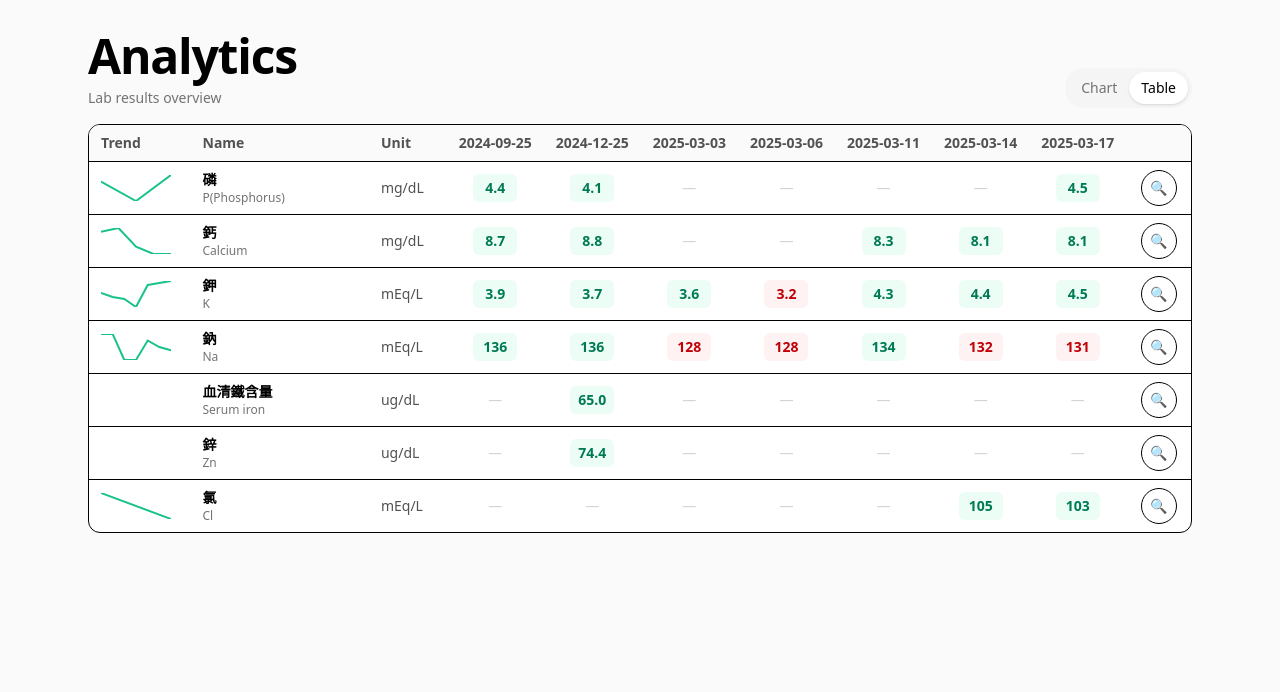
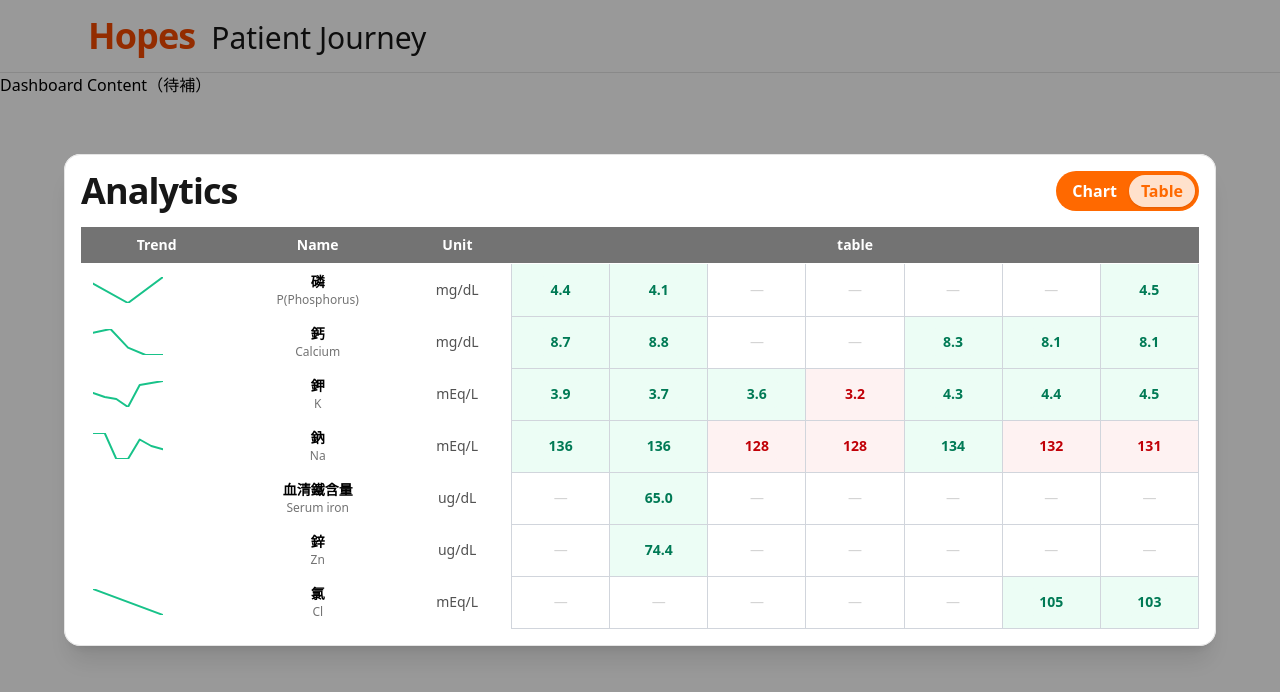
Before and after one commit to quanting56/muen-frontend-test, a Vue app: page / in a window 1280 px wide. Both pictures are taken after a click on the button "Table". Shown: the top 692 px of the page. Built offline with nearby package versions, Linux system fonts and the light colour scheme.

Commit message:
feat: 完成遮罩樣式與大致完成Table頁面

```diff
--- a/src/App.vue
+++ b/src/App.vue
@@ -1,10 +1,22 @@
 <template>
-  <div class="min-h-screen bg-neutral-50">
-    <div class="max-w-6xl mx-auto px-6 py-8">
+  <div>
+    <header class="bg-white border-b border-neutral-200">
+      <div class="max-w-6xl mx-auto px-6 py-4 flex items-baseline gap-4">
+        <span class="text-4xl font-black tracking-tight text-orange-600">Hopes</span>
+        <span class="text-3xl text-neutral-900">Patient Journey</span>
+      </div>
+    </header>
+
+    <main>Dashboard Content（待補）</main>
+
+    <!-- Modal -->
+    <Teleport to="body">
+      <div class="fixed inset-0 z-50 bg-black/40 flex items-center justify-center p-6">
+        <div class="w-full max-w-6xl bg-neutral-50 rounded-2xl shadow-xl overflow-hidden">
+          <section class="rounded-2xl border border-neutral-200 bg-white shadow-sm p-4">
             <div class="flex items-end justify-between gap-4 mb-4">
               <div>
-          <h1 class="text-5xl font-black tracking-tight">Analytics</h1>
-          <div class="text-sm text-neutral-500 mt-2">Lab results overview</div>
+                <h1 class="text-4xl font-semibold tracking-tight text-neutral-900">Analytics</h1>
               </div>
 
               <ModeToggle v-model="mode" />
@@ -22,9 +34,12 @@
             <div v-else>
               <LabChartList :labs="labs" @open-chart="openChart" />
             </div>
+          </section>
         </div>
 
         <ChartModal :open="isModalOpen" :lab="selected" @close="closeChart" />
+      </div>
+    </Teleport>
   </div>
 </template>
 
--- a/src/components/LabChartList.vue
+++ b/src/components/LabChartList.vue
@@ -25,7 +25,7 @@
         </div>
 
         <button
-          class="inline-flex items-center justify-center w-10 h-10 rounded-full border hover:bg-neutral-50"
+          class="inline-flex items-center justify-center w-9 h-9 rounded-full bg-orange-400 hover:bg-orange-400/50 cursor-pointer"
           @click="emit('open-chart', lab)"
           title="Expand"
         >
--- a/src/components/LabTable.vue
+++ b/src/components/LabTable.vue
@@ -1,35 +1,49 @@
 <template>
-  <div class="overflow-auto rounded-xl border bg-white">
-    <table class="min-w-225 w-full text-sm">
-      <thead class="bg-neutral-50 text-neutral-600">
+  <div class="overflow-auto bg-white">
+    <table class="min-w-225 w-full text-sm border-collapse">
+      <thead class="bg-neutral-500">
         <tr>
-          <th class="px-3 py-2 text-left w-27.5">Trend</th>
-          <th class="px-3 py-2 text-left w-65">Name</th>
-          <th class="px-3 py-2 text-left w-22.5">Unit</th>
-          <th v-for="d in allDates" :key="d" class="px-3 py-2 text-center whitespace-nowrap">
+          <th class="px-3 py-2 text-white w-min-30 border-b">Trend</th>
+          <th class="px-3 py-2 text-white border-b">Name</th>
+          <th class="px-3 py-2 text-white w-min-20 border-b">Unit</th>
+          <!-- <th
+            v-for="d in allDates"
+            :key="d"
+            class="px-3 py-2 text-center whitespace-nowrap border-b border-l"
+          >
             {{ d }}
+          </th> -->
+          <th
+            class="px-3 py-2 text-white border-b"
+            :colspan="allDates.length"
+          >
+            table
           </th>
-          <th class="px-3 py-2 text-center w-17.5"></th>
+          <!-- <th class="px-3 py-2 text-center w-17.5"></th> -->
         </tr>
       </thead>
 
       <tbody>
-        <tr v-for="lab in labs" :key="lab.lab_code" class="border-t">
+        <tr
+          v-for="lab in labs"
+          :key="lab.lab_code"
+        >
           <td class="px-3 py-2 text-neutral-700">
             <Sparkline :values="toSeries(lab).map(p => p.value)" class="text-emerald-500" />
           </td>
 
-          <td class="px-3 py-2">
+          <td class="px-3 py-2 text-center">
             <div class="font-semibold">{{ lab.lab_name_ch }}</div>
             <div class="text-xs text-neutral-500">{{ lab.lab_name_en }}</div>
           </td>
 
-          <td class="px-3 py-2 text-neutral-600">{{ lab.lab_unit }}</td>
+          <td class="px-3 py-2 text-neutral-600 text-center">{{ lab.lab_unit }}</td>
 
           <td
             v-for="d in allDates"
             :key="lab.lab_code + d"
-            class="px-2 py-2 text-center"
+            class="px-2 py-2 text-center border border-gray-300 tabular-nums"
+            :class="getRec(lab.lab_code, d) ? cellClass(getRec(lab.lab_code, d).abnormal) : ''"
           >
             <template v-if="recordMap.get(lab.lab_code)?.get(d)">
               <span
@@ -45,15 +59,15 @@
             </template>
           </td>
 
-          <td class="px-3 py-2 text-center">
+          <!-- <td class="px-3 py-2 text-center">
             <button
-              class="inline-flex items-center justify-center w-9 h-9 rounded-full border hover:bg-neutral-50"
+              class="inline-flex items-center justify-center w-9 h-9 rounded-full bg-orange-400 hover:bg-orange-400/50 cursor-pointer"
               @click="emit('open-chart', lab)"
               title="Expand"
             >
               🔍
             </button>
-          </td>
+          </td> -->
         </tr>
       </tbody>
     </table>
@@ -62,7 +76,7 @@
 
 <script setup>
 import Sparkline from "./Sparkline.vue";
-import { getLatestRecord, toSeries } from "../utils/labs";
+import { toSeries } from "../utils/labs";
 
 const props = defineProps({
   labs: { type: Array, default: () => [] },
@@ -77,4 +91,8 @@ function cellClass(abn) {
   if (abn === "H") return "bg-orange-50 text-orange-700";
   return "bg-emerald-50 text-emerald-700";
 }
+
+function getRec(code, date) {
+  return props.recordMap.get(code)?.get(date) ?? null;
+}
 </script>
--- a/src/components/ModeToggle.vue
+++ b/src/components/ModeToggle.vue
@@ -1,15 +1,15 @@
 <template>
-  <div class="inline-flex rounded-full bg-neutral-100 p-1">
+  <div class="inline-flex rounded-full bg-orange-500 p-1">
     <button
-      class="px-3 py-1.5 text-sm rounded-full"
-      :class="modelValue === 'chart' ? 'bg-white shadow' : 'text-neutral-500'"
+      class="px-3 py-1 font-bold rounded-full"
+      :class="modelValue === 'chart' ? 'bg-white/80 shadow text-orange-500' : 'text-white'"
       @click="emit('update:modelValue', 'chart')"
     >
       Chart
     </button>
     <button
-      class="px-3 py-1.5 text-sm rounded-full"
-      :class="modelValue === 'table' ? 'bg-white shadow' : 'text-neutral-500'"
+      class="px-3 py-1 font-bold rounded-full"
+      :class="modelValue === 'table' ? 'bg-white/80 shadow text-orange-500' : 'text-white'"
       @click="emit('update:modelValue', 'table')"
     >
       Table
--- a/src/components/Sparkline.vue
+++ b/src/components/Sparkline.vue
@@ -1,6 +1,14 @@
 <template>
   <svg :width="width" :height="height" viewBox="0 0 70 26" class="opacity-90">
-    <polyline v-if="points" :points="points" fill="none" stroke="currentColor" stroke-width="2" />
+    <polyline
+      v-if="points"
+      :points="points"
+      fill="none"
+      stroke="currentColor"
+      stroke-width="2"
+      stroke-linecap="round"
+      stroke-linejoin="round"
+    />
   </svg>
 </template>
 
```
Lines whose indentation alone changed are shown as unchanged.
